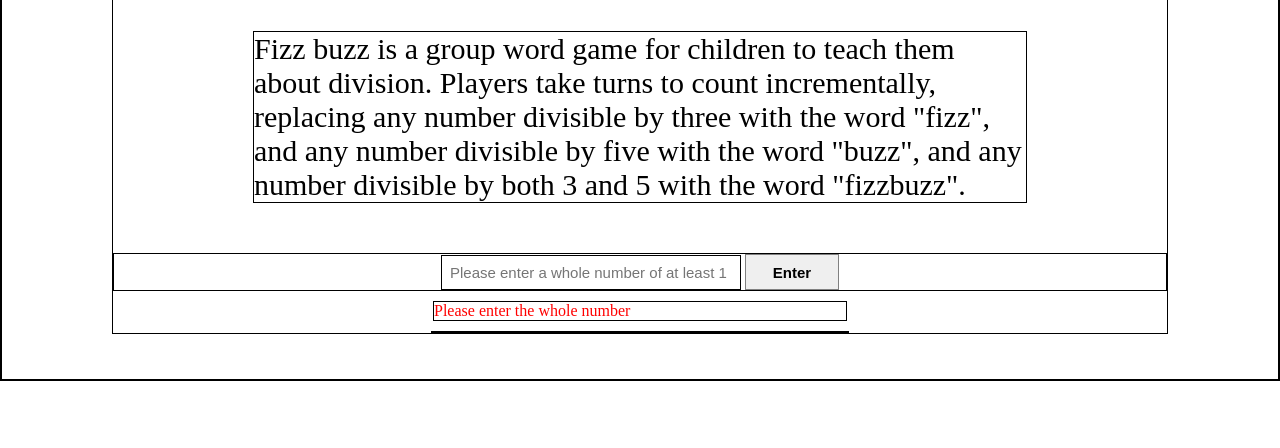
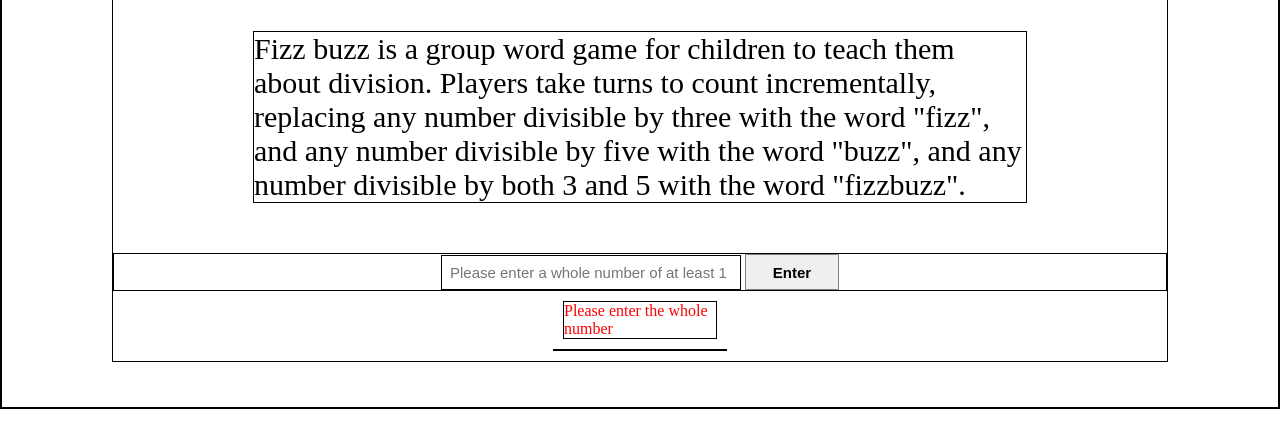
Before and after one commit to edyfer12/fizz-buzz, a plain HTML site: page index.html in a window 1280 px wide. Both pictures are taken after a click on the button "Enter". Shown: the part 138-586 px from the top of the page. Drawn offline with Linux system fonts and the light colour scheme.

Commit message:
Modify CSS rules

```diff
--- a/style.css
+++ b/style.css
@@ -44,14 +44,16 @@ button {
 
 .error {
     color: red;
-    margin: 10px 320px;
+    margin: 10px 450px;
     display:none;
 }
 
 /* Stylize the type selector */
 
 ul {
-    margin: 0 318px;
+    margin: 10px 440px;
+    font-size:20px;
+    list-style-type: none;
 }
 
 /* Stylize the class selector */
```
